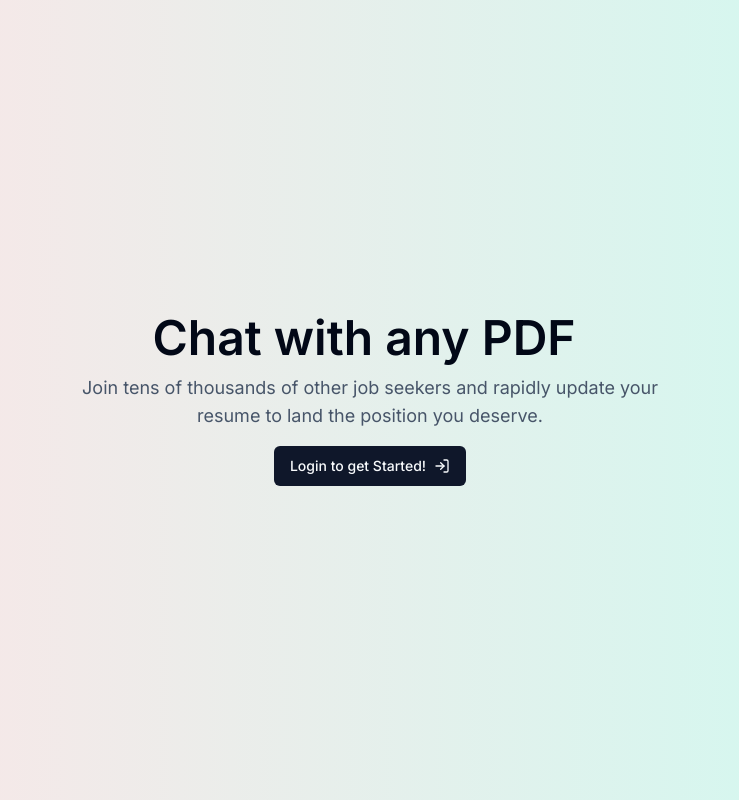
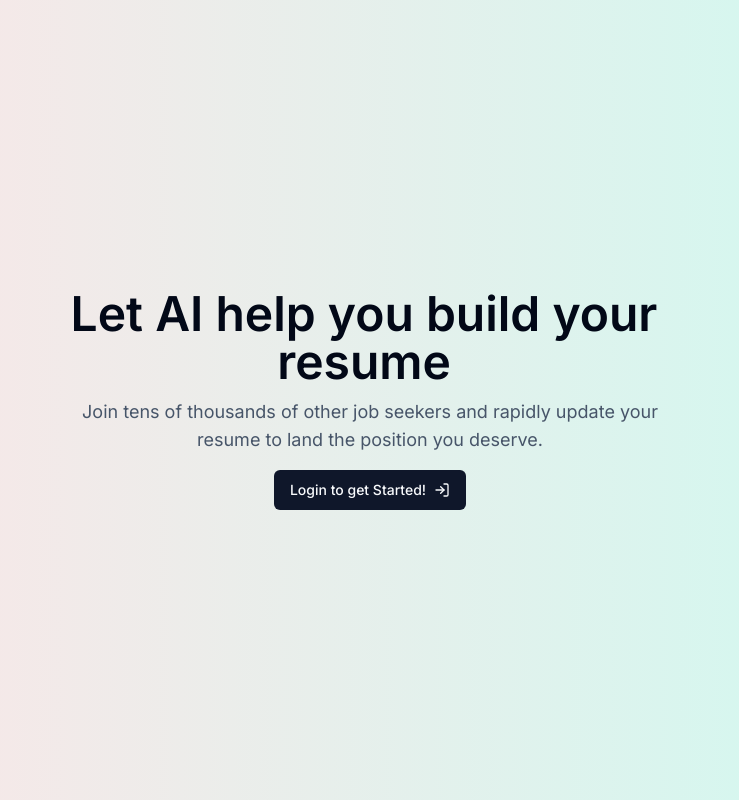
Before and after one commit to jtran714/aipdf, a Next.js app: page / in a window 1280 px wide. Shown: the whole page, without its empty margins (270-1009 px from the left). Built offline with nearby package versions, Linux system fonts and the light colour scheme; no server answers.

Commit message:
trying to fix hydration errors

```diff
--- a/src/app/page.tsx
+++ b/src/app/page.tsx
@@ -25,7 +25,7 @@ export default async function Home() {
       <div className="absolute top-1/2 left-1/2 -translate-x-1/2 -translate-y-1/2">
         <div className="flex flex-col items-center text-center">
           <div className="flex items-center">
-            <h1 className="mr-3 text-5xl font-semibold">Chat with any PDF</h1>
+            <h1 className="mr-3 text-5xl font-semibold">Let AI help you build your resume</h1>
             <UserButton afterSignOutUrl="/" />
           </div>
 
--- a/src/components/FileUpload.tsx
+++ b/src/components/FileUpload.tsx
@@ -3,7 +3,7 @@
 import { uploadToS3 } from "@/lib/s3";
 import { useMutation } from "@tanstack/react-query";
 import { Inbox, Loader2 } from "lucide-react";
-import { useState } from "react";
+import { useState, useEffect } from "react";
 import { useDropzone } from "react-dropzone";
 import axios from "axios";
 import { toast } from "react-hot-toast";
@@ -12,6 +12,7 @@ import { useRouter } from "next/navigation";
 export default function FileUpload() {
   const router = useRouter();
   const [uploading, setUploading] = useState(false);
+  const [isMounted, setIsMounted] = useState(false);
   const { mutate, isLoading } = useMutation({
     mutationFn: async ({
       file_key,
@@ -27,6 +28,13 @@ export default function FileUpload() {
       return response.data;
     },
   });
+
+  useEffect(() => {
+    setIsMounted(false)
+  },[])
+  if (!isMounted) {
+    return null;
+  }
 
   const { getRootProps, getInputProps } = useDropzone({
     accept: { "application/pdf": [".pdf"] },
```
